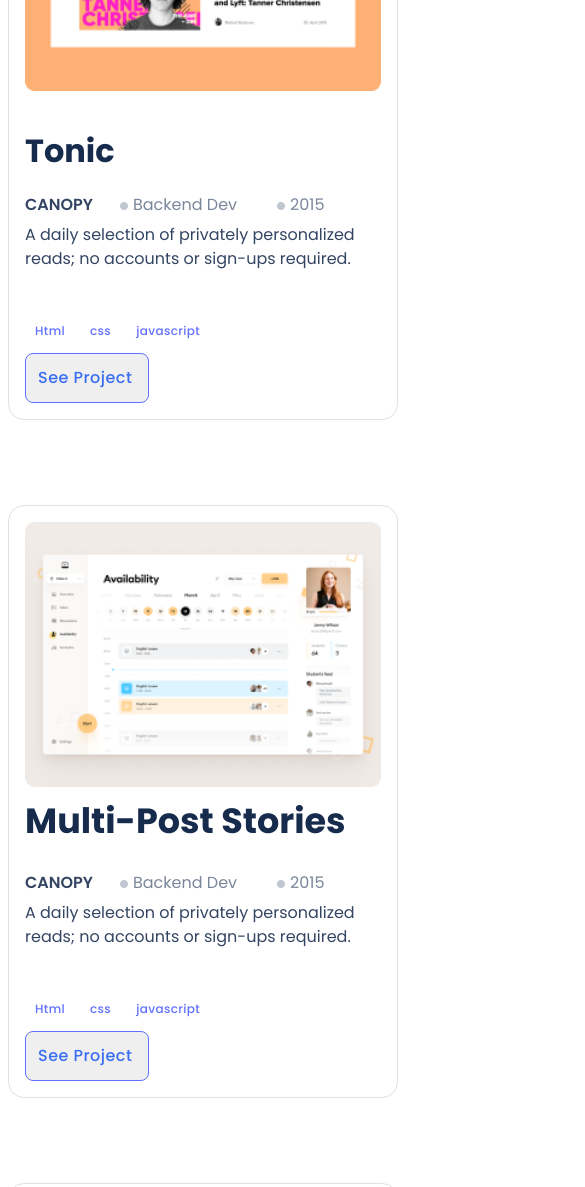
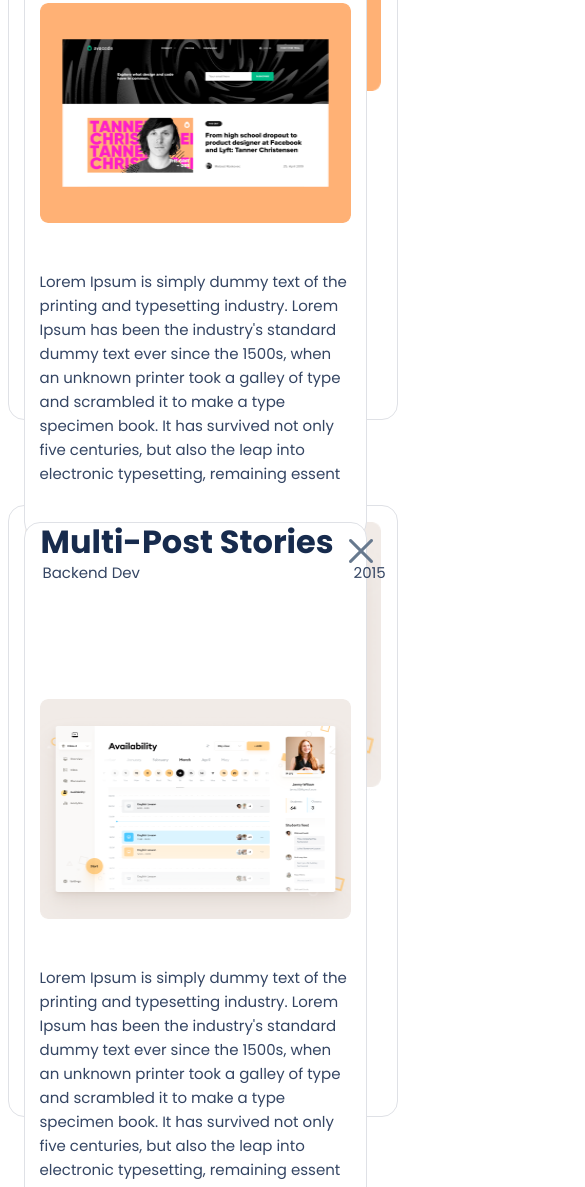
Before and after one commit to Ddiiro/mobileFirst, a website: page index.html in a window 390 px wide. Shown: the part 813-2000 px from the top of the page, 585 px wide, since content can reach past the window. Drawn offline with Linux system fonts and the light colour scheme; files that its build step writes are made by us from their sources; files whose address does not match are found by name.

Commit message:
Add a modal pop up to the see project button in the cards

```diff
--- a/Js/script.js
+++ b/Js/script.js
@@ -0,0 +1,295 @@
+const cards = [
+  {
+    title: 'Tonic',
+    description:
+        'A daily selection of privately personalized reads; no accounts or sign-ups required.',
+    image: '/Images/Snapshoot Portfolio.png',
+    subtitle: [
+      {
+        stackName: 'CANOPY',
+      },
+      {
+        stack: 'Backend Dev',
+      },
+      {
+        stack: '2015',
+      },
+    ],
+    technologies: [
+      {
+        name: 'Html',
+      },
+      {
+        name: 'Css',
+      },
+      {
+        name: 'Javascript',
+      },
+    ],
+  },
+  {
+    title: 'Multi-Post Stories',
+    description:
+        'A daily selection of privately personalized reads; no accounts or sign-ups required.',
+    image: './Images/Snapshoot Portfolio (2).png',
+    subtitle: [
+      {
+        stackName: 'CANOPY',
+      },
+      {
+        stack: 'Backend Dev',
+      },
+      {
+        stack: '2015',
+      },
+    ],
+    technologies: [
+      {
+        name: 'Html',
+      },
+      {
+        name: 'Css',
+      },
+      {
+        name: 'Javascript',
+      },
+    ],
+  },
+  {
+    title: 'Tonic',
+    description:
+        'A daily selection of privately personalized reads; no accounts or sign-ups required.',
+    image: './Images/Snapshoot Portfolio (1).png',
+    subtitle: [
+      {
+        stackName: 'CANOPY',
+      },
+      {
+        stack: 'Backend Dev',
+      },
+      {
+        stack: '2015',
+      },
+    ],
+    technologies: [
+      {
+        name: 'Html',
+      },
+      {
+        name: 'Css',
+      },
+      {
+        name: 'Javascript',
+      },
+    ],
+  },
+  {
+    title: 'Multi-Post Stories',
+    description:
+        'A daily selection of privately personalized reads; no accounts or sign-ups required.',
+    image: './Images/Snapshoot Portfolio (3).png',
+    subtitle: [
+      {
+        stackName: 'CANOPY',
+      },
+      {
+        stack: 'Backend Dev',
+      },
+      {
+        stack: '2015',
+      },
+    ],
+    technologies: [
+      {
+        name: 'Html',
+      },
+      {
+        name: 'Css',
+      },
+      {
+        name: 'Javascript',
+      },
+    ],
+  },
+];
+
+cards.forEach((card) => {
+  const main = document.querySelector('#main');
+  const gridItem = document.createElement('div');
+  gridItem.classList.add('grid-item');
+  main.append(gridItem);
+  const img = document.createElement('img');
+  img.classList.add('snap');
+  gridItem.append(img);
+  img.src = card.image;
+  img.alt = 'img';
+  const title = document.createElement('h1');
+  title.classList.add('tonic');
+  gridItem.append(title);
+  title.innerText = card.title;
+  const container = document.createElement('div');
+  container.classList.add('container');
+  gridItem.append(container);
+  const canopy = document.createElement('div');
+  canopy.classList.add('canopy');
+  container.append(canopy);
+  card.subtitle.forEach((intro) => {
+    const introtext = document.createElement('p');
+    canopy.append(introtext);
+    introtext.textContent = intro.stackName;
+  });
+
+  const stackItem = document.createElement('div');
+  stackItem.classList.add('details');
+  container.append(stackItem);
+  card.subtitle.forEach((stack) => {
+    const seperator = document.createElement('img');
+    stackItem.append(seperator);
+    seperator.src = '/Images/Counter.png';
+    seperator.alt = 'img';
+    const stacktext = document.createElement('p');
+    stackItem.append(stacktext);
+    stacktext.textContent = stack.stack;
+  });
+
+  const content = document.createElement('div');
+  content.classList.add('content');
+  gridItem.append(content);
+  const details = document.createElement('p');
+  content.append(details);
+  details.innerText = card.description;
+  const technologies = document.createElement('ul');
+  technologies.classList.add('link');
+  gridItem.append(technologies);
+  card.technologies.forEach((tech) => {
+    const techli = document.createElement('li');
+    technologies.append(techli);
+    const techanchor = document.createElement('a');
+    techli.append(techanchor);
+    techanchor.textContent = tech.name;
+  });
+
+  const button = document.createElement('button');
+  button.classList.add('button');
+  gridItem.append(button);
+  const modal = document.createElement('div');
+  modal.classList.add('modal-Container');
+  gridItem.append(modal);
+  button.addEventListener('click', () => {
+    modal.style.display = 'block';
+  });
+
+  const anchorDetails = document.createElement('a');
+  button.append(anchorDetails);
+  anchorDetails.textContent = 'See Project';
+  const closeButton = document.createElement('img');
+  closeButton.classList.add('close');
+  closeButton.alt = 'closepop img';
+  closeButton.src = 'Images/cross.png';
+  modal.append(closeButton);
+  closeButton.addEventListener('click', () => {
+    modal.style.display = 'none';
+  });
+
+  const titlePop = document.createElement('h1');
+  titlePop.classList.add('tonicPop');
+  modal.append(titlePop);
+  titlePop.innerText = card.title;
+  const containerPop = document.createElement('div');
+  containerPop.classList.add('containerPop');
+  modal.append(containerPop);
+  const canopyPop = document.createElement('div');
+  canopyPop.classList.add('canopy');
+  containerPop.append(canopyPop);
+  card.subtitle.forEach((introPop) => {
+    const introtextPop = document.createElement('p');
+    canopyPop.append(introtextPop);
+    introtextPop.textContent = introPop.stackName;
+  });
+
+  const stackItemPop = document.createElement('div');
+  stackItemPop.classList.add('details');
+  containerPop.append(stackItemPop);
+  card.subtitle.forEach((stackPop) => {
+    const seperatorPop = document.createElement('img');
+    stackItemPop.append(seperatorPop);
+    seperatorPop.src = '/Images/Counter.png';
+    seperatorPop.alt = 'img';
+    const stacktextPop = document.createElement('p');
+    stackItemPop.append(stacktextPop);
+    stacktextPop.textContent = stackPop.stack;
+  });
+
+  const imgPop = document.createElement('img');
+  imgPop.classList.add('snapPop');
+  modal.append(imgPop);
+  imgPop.src = card.image;
+  imgPop.alt = 'img';
+
+  const Lorem = document.createElement('p');
+  imgPop.classList.add('Lorem');
+  modal.append(Lorem);
+  Lorem.innerText = "Lorem Ipsum is simply dummy text of the printing and typesetting industry. Lorem Ipsum has been the industry's standard dummy text ever since the 1500s, when an unknown printer took a galley of type and scrambled it to make a type specimen book. It has survived not only five centuries, but also the leap into electronic typesetting, remaining essent";
+
+//   const liveButton = document.createElement('button');
+//   modal.append(liveButton);
+//   liveButton.classList.add('button');
+//   const liveAnchor = document.createElement('a');
+//   liveButton.append(liveAnchor);
+//   liveAnchor.textContent = 'See Live';
+
+//   const livecontent = document.createElement('button');
+//   modal.append(livecontent);
+//   livecontent.classList.add('button');
+//   const livecontentAnchor = document.createElement('a');
+//   livecontent.append(livecontentAnchor);
+//   livecontentAnchor.textContent = 'Live content';
+});
+// Popup
+// cards.forEach((card) => {
+// }
+// const modal = document.getElementById('myModal');
+
+// // Get the button that opens the modal
+// const btn = document.getElementById('myBtn');
+
+// // Get the <span> element that closes the modal
+// const span = document.getElementsByClassName('close')[0];
+
+// // Get the <a> element that closes the modal when the links are clicked
+// const linkPortfolio = document.getElementsByClassName('link-x')[0];
+// const linkAbout = document.getElementsByClassName('link-1')[0];
+// const linkContact = document.getElementsByClassName('link-2')[0];
+
+// // When the user clicks the button, open the modal
+// btn.onclick = function btn() {
+//   modal.style.display = 'block';
+//   modal.style.backgroundColor = 'none';
+// };
+
+// // When the user clicks on <span> (x), close the modal
+// span.onclick = function span() {
+//   modal.style.display = 'none';
+// };
+
+// // When the user clicks on porfolio link, close the modal
+// linkPortfolio.onclick = function linkPortfolio() {
+//   modal.style.display = 'none';
+// };
+
+// // When the user clicks on about link, close the modal
+// linkAbout.onclick = function linkAbout() {
+//   modal.style.display = 'none';
+// };
+
+// // When the user clicks on contact link, close the modal
+// linkContact.onclick = function linkContact() {
+//   modal.style.display = 'none';
+// };
+
+// // When the user clicks anywhere outside of the modal, close it
+// window.onclick = function window(event) {
+//   if (event.target === modal) {
+//     modal.style.display = 'none';
+//   }
+// };
--- a/css/card.css
+++ b/css/card.css
@@ -180,7 +180,7 @@
     background-color: #fff;
   }
 
-  .mobile-card {
+  #main {
     display: none;
   }
 
--- /dev/null
+++ b/css/cardModal.css
@@ -0,0 +1,79 @@
+.modal-Container {
+    display: none;
+    box-sizing: border-box;
+    display: flex;
+    flex-direction: column;
+    align-items: center;
+    padding: 16px;
+    gap: 2rem;
+    position: absolute;
+    width: 343px;
+    height: 713px;
+    left: calc(50% - 343px/2);
+    background: #fff;
+    border: 1px solid #DFE1E6;
+    border-radius: 16px;
+}
+
+.tonicPop{
+    min-width: 100%;
+    max-height: 36px;
+    font-family: 'Poppins', sans-serif;
+    font-style: normal;
+    display: flex;
+    font-weight: 700;
+    position: relative;
+    font-size: 32px;
+    line-height: 44px;
+    color: #172b4d;
+    margin-bottom: 0;
+    bottom: 45px;
+}
+
+.containerPop {
+    display: flex;
+    gap: 2.5rem;
+    max-height: 18px;
+    min-width: 100%;
+    align-items: baseline;
+    position: relative;
+    bottom: 15rem;
+    right: 4rem;
+}
+
+.snapPop {
+    width: 311px;
+    height: 220px;
+    border-radius: 8px;
+    margin-top: 1rem;
+    flex: none;
+    order: 1;
+    flex-grow: 0;
+}
+
+.modal-Container p {
+    width: 311px;
+    min-height: 170px;
+    font-family: 'Poppins';
+    font-style: normal;
+    font-weight: 400;
+    font-size: 15px;
+    line-height: 24px;
+    color: #344563;
+    flex: none;
+    order: 2;
+    flex-grow: 0;
+}
+
+.modal-Container .closePop {
+    max-width: 12px;
+    margin-left: 85%;
+    font-weight: bold;
+  }
+
+  .closePop:hover,
+  .closePop:focus {
+    color: #000;
+    text-decoration: none;
+    cursor: pointer;
+  }
--- a/index.html
+++ b/index.html
@@ -10,6 +10,7 @@
     <link rel="stylesheet" href="css/about.css">
     <link rel="stylesheet" href="css/contact.css">
     <link rel="stylesheet" href="css/navModal.css">
+    <link rel="stylesheet" href="css/cardModal.css">
     <link rel="preconnect" href="https://fonts.googleapis.com">
     <link rel="preconnect" href="https://fonts.googleapis.com">
     <link rel="preconnect" href="https://fonts.googleapis.com">
@@ -75,142 +76,7 @@
     </main>
 </div>
     <section class="grid-container">
-        <div class="mobile-card">
-            <section class="grid-item">
-                <img class="snap" src="Images/Snapshoot Portfolio.png" alt="">
-                <h2 class="tonic">Tonic</h2>
-                <div class="container">
-                    <div class="canopy">
-                        <p>CANOPY</p>
-                    </div>
-
-                    <div class="details">
-                        <img src="Images/Counter.png" alt="">
-                        <p>Backend Dev</p>
-                    </div>
-                    <div class="details">
-                        <img src="Images/Counter.png" alt="">
-                        <p>2015</p>
-                    </div>
-                </div>
-                <div class="content">
-                    <p>
-                        A daily selection of privately personalized reads;
-                        no accounts or sign-ups required.
-                    </p>
-                </div>
-
-                <ul class="link">
-                    <li><a href="">Html</a></li>
-                    <li><a href="">css</a></li>
-                    <li><a href="">javascript</a></li>
-                </ul>
-
-                <button class="button"><a href="">See Project</a></button>
-
-            </section>
-            <section class="grid-item">
-                <img class="snap" src="Images/Snapshoot Portfolio (2).png" alt="">
-                <h2 class="multi">Multi-Post
-                    Stories</h2>
-                <div class="container">
-                    <div class="canopy">
-                        <p>CANOPY</p>
-                    </div>
-
-                    <div class="details">
-                        <img src="Images/Counter.png" alt="">
-                        <p>Backend Dev</p>
-                    </div>
-                    <div class="details">
-                        <img src="Images/Counter.png" alt="">
-                        <p>2015</p>
-                    </div>
-                </div>
-                <div class="content">
-                    <p>
-                        A daily selection of privately personalized reads;
-                        no accounts or sign-ups required.
-                    </p>
-                </div>
-
-                <ul class="link">
-                    <li><a href="">Html</a></li>
-                    <li><a href="">css</a></li>
-                    <li><a href="">javascript</a></li>
-                </ul>
-
-                <button class="button"><a href="">See Project</a></button>
-
-            </section>
-            <section class="grid-item">
-                <img class="snap" src="Images/Snapshoot Portfolio (1).png" alt="">
-                <h2 class="tonic">Tonic</h2>
-                <div class="container">
-                    <div class="canopy">
-                        <p>CANOPY</p>
-                    </div>
-
-                    <div class="details">
-                        <img src="Images/Counter.png" alt="">
-                        <p>Backend Dev</p>
-                    </div>
-                    <div class="details">
-                        <img src="Images/Counter.png" alt="">
-                        <p>2015</p>
-                    </div>
-                </div>
-                <div class="content">
-                    <p>
-                        A daily selection of privately personalized reads;
-                        no accounts or sign-ups required.
-                    </p>
-                </div>
-
-                <ul class="link">
-                    <li><a href="">Html</a></li>
-                    <li><a href="">css</a></li>
-                    <li><a href="">javascript</a></li>
-                </ul>
-
-                <button class="button"><a href="">See Project</a></button>
-
-            </section>
-            <section class="grid-item">
-                <img class="snap" src="Images/Snapshoot Portfolio (3).png" alt="">
-                <h2 class="multi">Multi-Post
-                    Stories</h2>
-                <div class="container">
-                    <div class="canopy">
-                        <p>CANOPY</p>
-                    </div>
-
-                    <div class="details">
-                        <img src="Images/Counter.png" alt="">
-                        <p>Backend Dev</p>
-                    </div>
-                    <div class="details">
-                        <img src="Images/Counter.png" alt="">
-                        <p>2015</p>
-                    </div>
-                </div>
-                <div class="content">
-                    <p>
-                        A daily selection of privately personalized reads;
-                        no accounts or sign-ups required.
-                    </p>
-                </div>
-
-                <ul class="link">
-                    <li><a href="">Html</a></li>
-                    <li><a href="">css</a></li>
-                    <li><a href="">javascript</a></li>
-                </ul>
-
-                <button class="button"><a href="">See Project</a></button>
-
-
-
+        <div id="main">
         </div>
         <div class="desktop-card">
             <section class="grid-item-desktop">
@@ -503,7 +369,8 @@
 
     </section>
     <!-- the contact page ends here -->
-    <script src="/navmodal.js"></script>
+    <script src="/Js/script.js"></script>
+    <script src="/Js/modal.js"></script>
 </body>
 
 </html>
```
Also changed, not shown: Images/cross.png (added), Js/modal.js (line endings or trailing spaces).
